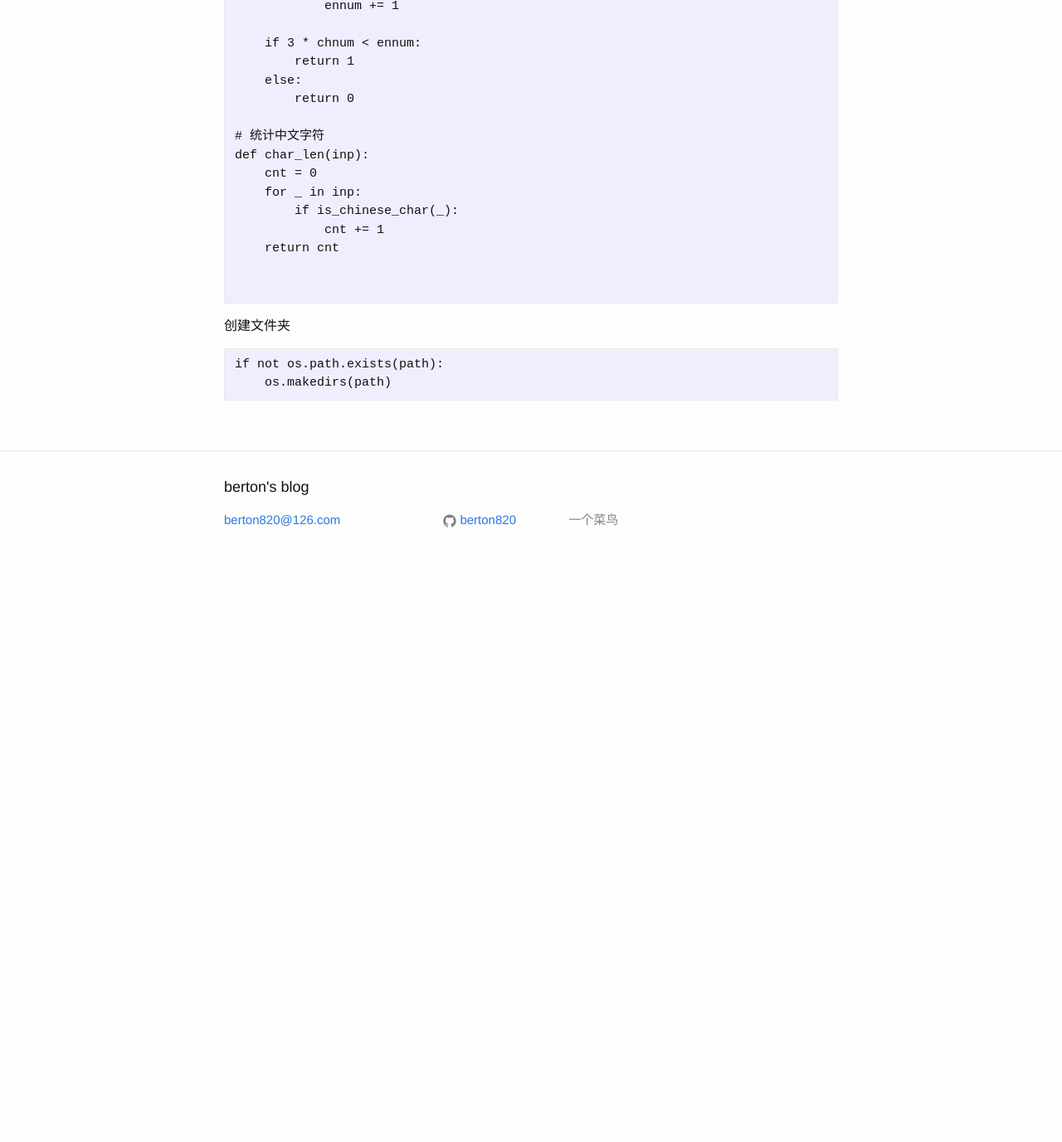
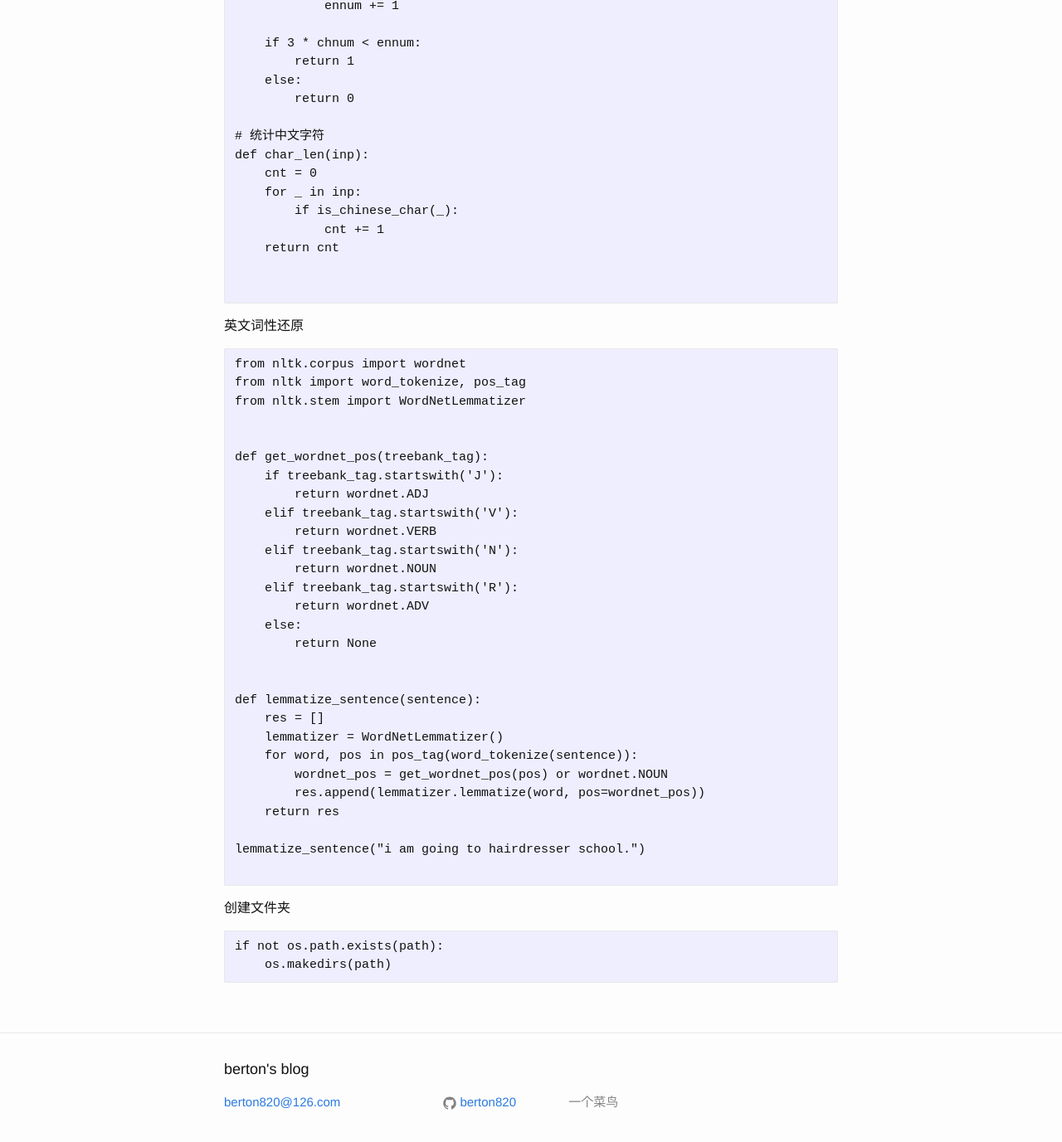
Before and after one commit to berton820/berton820.github.io, a Jekyll site: the page built from _posts/2019-6-30-data_process.markdown, in a window 1280 px wide and 1400 px high, scrolled down 1264 px. Shown: the top 1377 px of the window at 83% size. Built offline with Jekyll 4.4.1, drawn with Linux system fonts in a browser that asks for light colours; before the commit the page ends 1962 px from its top, so only the background shows below that.

Commit message:
2019年 9月20日 星期五 15时34分10秒 CST

````diff
--- a/_posts/2019-6-30-data_process.markdown
+++ b/_posts/2019-6-30-data_process.markdown
@@ -70,6 +70,40 @@ def char_len(inp):
 
 ```
 
+英文词性还原
+```
+from nltk.corpus import wordnet
+from nltk import word_tokenize, pos_tag
+from nltk.stem import WordNetLemmatizer
+
+
+def get_wordnet_pos(treebank_tag):
+    if treebank_tag.startswith('J'):
+        return wordnet.ADJ
+    elif treebank_tag.startswith('V'):
+        return wordnet.VERB
+    elif treebank_tag.startswith('N'):
+        return wordnet.NOUN
+    elif treebank_tag.startswith('R'):
+        return wordnet.ADV
+    else:
+        return None
+
+
+def lemmatize_sentence(sentence):
+    res = []
+    lemmatizer = WordNetLemmatizer()
+    for word, pos in pos_tag(word_tokenize(sentence)):
+        wordnet_pos = get_wordnet_pos(pos) or wordnet.NOUN
+        res.append(lemmatizer.lemmatize(word, pos=wordnet_pos))
+    return res
+
+lemmatize_sentence("i am going to hairdresser school.")
+
+```
+
+
+
 创建文件夹
 ```
 if not os.path.exists(path):
````
